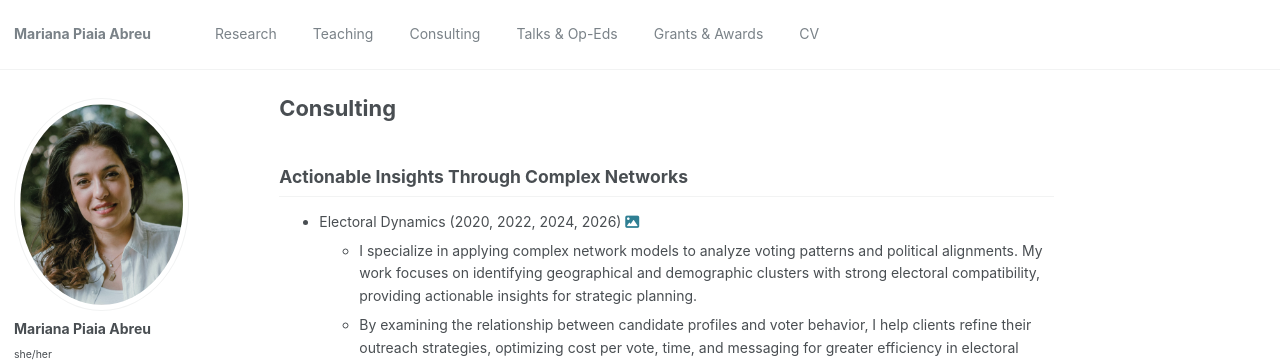
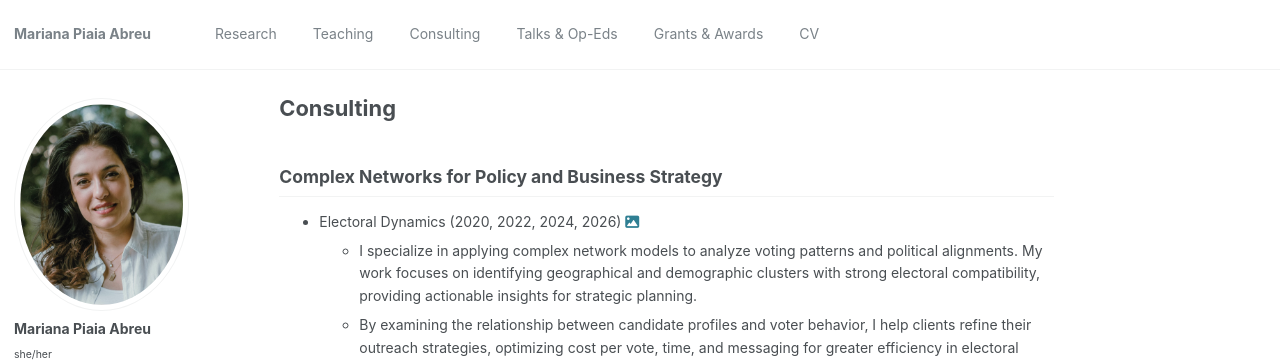
Before and after one commit to piaiaabreu/piaiaabreu.github.io, a Jekyll site: the page built from _pages/consulting.md, in a window 1280 px wide and 900 px high. Shown: the top 362 px of the window. Built offline with Jekyll 4.4.1, drawn with Linux system fonts in a browser that asks for light colours; a style sheet for code colours, icons or effects is not loaded.

Commit message:
Update consulting.md

```diff
--- a/_pages/consulting.md
+++ b/_pages/consulting.md
@@ -8,7 +8,7 @@ redirect_from:
 ---
 
 
-## Actionable Insights Through Complex Networks
+## Complex Networks for Policy and Business Strategy
 
 * Electoral Dynamics (2020, 2022, 2024, 2026) <a href="/images/elections.jpg" target="_blank" title="View Image"><i class="fas fa-image"></i></a>
   * I specialize in applying complex network models to analyze voting patterns and political alignments. My work focuses on identifying geographical and demographic clusters with strong electoral compatibility, providing actionable insights for strategic planning.
```
